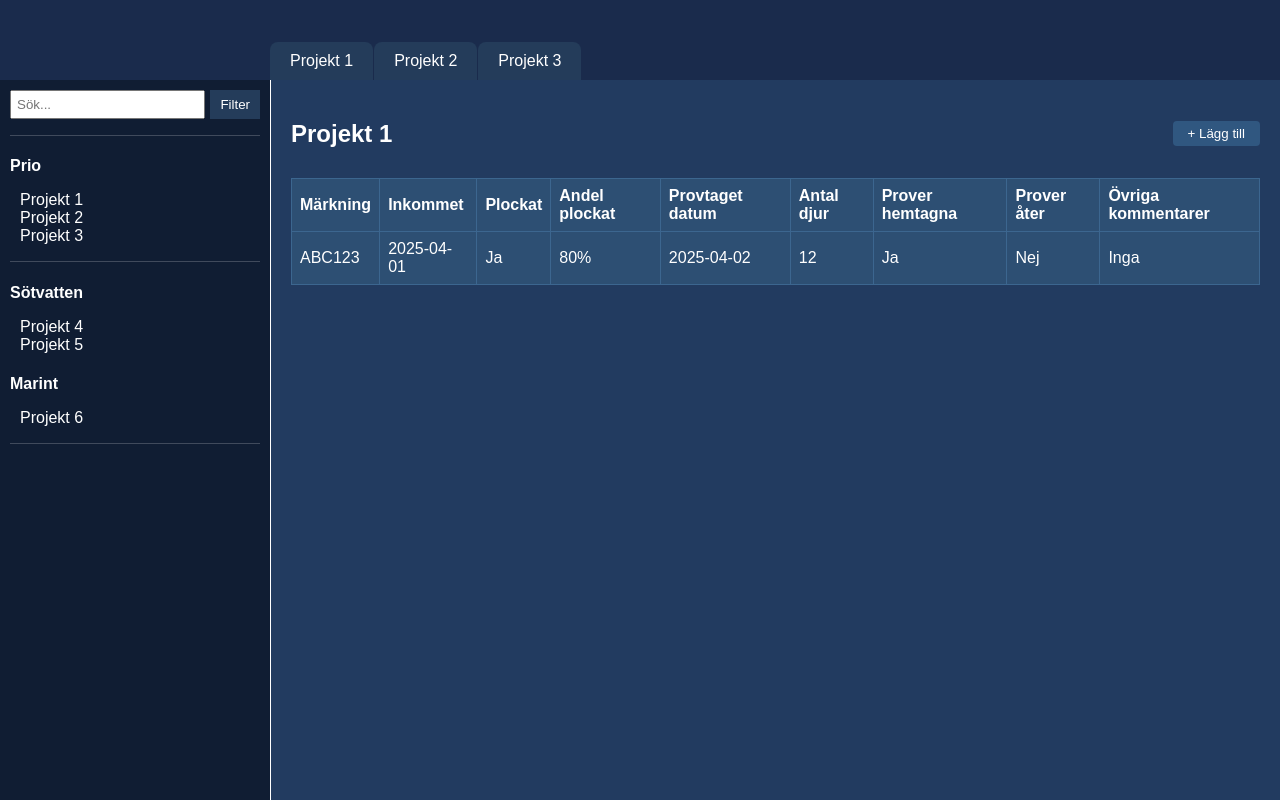
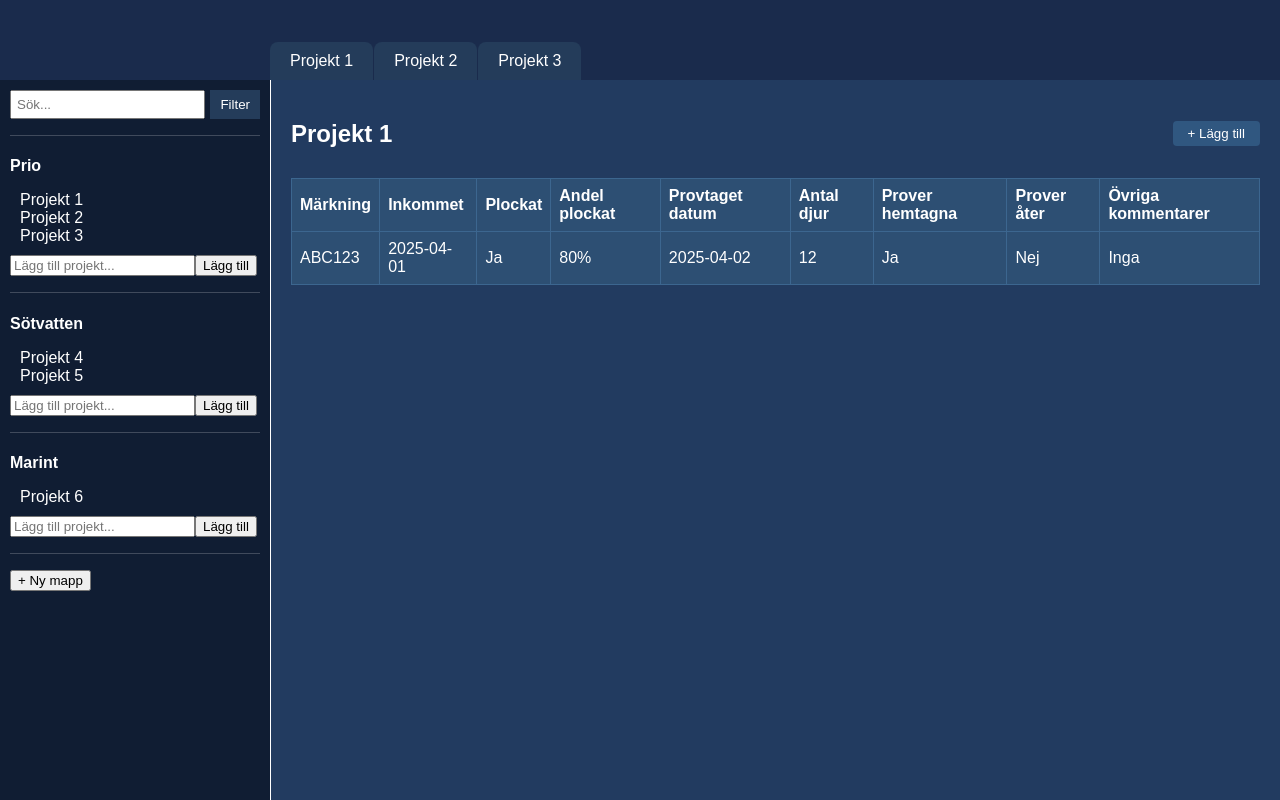
Before and after one commit to EliasKristmansson/dbtreact, a React (Vite) app in the folder reactproject1/: page / in a window 1280 px wide. Built offline with nearby package versions, Linux system fonts and the light colour scheme.

Commit message:
robotkod

```diff
--- /dev/null
+++ b/reactproject1/src/components/Folder.jsx
@@ -0,0 +1,31 @@
+import React, { useState } from "react";
+import Project from "./Project.jsx";
+
+export default function Folder({ title, projects, addProject }) {
+  const [newProject, setNewProject] = useState("");
+
+  const handleAddProject = () => {
+    if (newProject) {
+      addProject(newProject); // Anropar addProject från Sidebar-komponenten
+      setNewProject(""); // Tömmer inputfältet efter tillägg
+    }
+  };
+
+  return (
+    <div className="folder">
+      <h4>{title}</h4>
+      <ul>
+        {projects.map((proj, idx) => (
+          <Project key={idx} name={proj} />
+        ))}
+      </ul>
+      <input
+        type="text"
+        value={newProject}
+        onChange={(e) => setNewProject(e.target.value)}
+        placeholder="Lägg till projekt..."
+      />
+      <button onClick={handleAddProject}>Lägg till</button>
+    </div>
+  );
+}
--- /dev/null
+++ b/reactproject1/src/components/Project.jsx
@@ -0,0 +1,5 @@
+import React from "react";
+
+export default function Project({ name }) {
+  return <li>{name}</li>;
+}
--- a/reactproject1/src/components/Sidebar.jsx
+++ b/reactproject1/src/components/Sidebar.jsx
@@ -1,6 +1,20 @@
-import React from "react";
+import React, { useState } from "react";
+import Folder from "./Folder";
 
 export default function Sidebar() {
+  const [folders, setFolders] = useState([
+    { title: "Prio", projects: ["Projekt 1", "Projekt 2", "Projekt 3"] },
+    { title: "Sötvatten", projects: ["Projekt 4", "Projekt 5"] },
+    { title: "Marint", projects: ["Projekt 6"] },
+  ]);
+
+  const addFolder = () => {
+    const newTitle = prompt("Namn på ny mapp:");
+    if (newTitle) {
+      setFolders([...folders, { title: newTitle, projects: [] }]);
+    }
+  };
+
   return (
     <div className="sidebar">
       <div className="sidebar-header">
@@ -8,29 +22,15 @@ export default function Sidebar() {
         <button className="filter-btn">Filter</button>
       </div>
       <div className="divider-line"></div>
-      <div className="folder">
-        <h4>Prio</h4>
-        <ul>
-          <li>Projekt 1</li>
-          <li>Projekt 2</li>
-          <li>Projekt 3</li>
-        </ul>
-      </div>
-      <div className="divider-line"></div>
-      <div className="folder">
-        <h4>Sötvatten</h4>
-        <ul>
-          <li>Projekt 4</li>
-          <li>Projekt 5</li>
-        </ul>
-      </div>
-      <div className="folder">
-        <h4>Marint</h4>
-        <ul>
-          <li>Projekt 6</li>
-        </ul>
-      </div>
-      <div className="divider-line"></div>
+
+      {folders.map((folder, idx) => (
+        <React.Fragment key={idx}>
+          <Folder title={folder.title} projects={folder.projects} />
+          <div className="divider-line"></div>
+        </React.Fragment>
+      ))}
+
+      <button onClick={addFolder} className="add-folder-btn">+ Ny mapp</button>
     </div>
   );
 }
```
